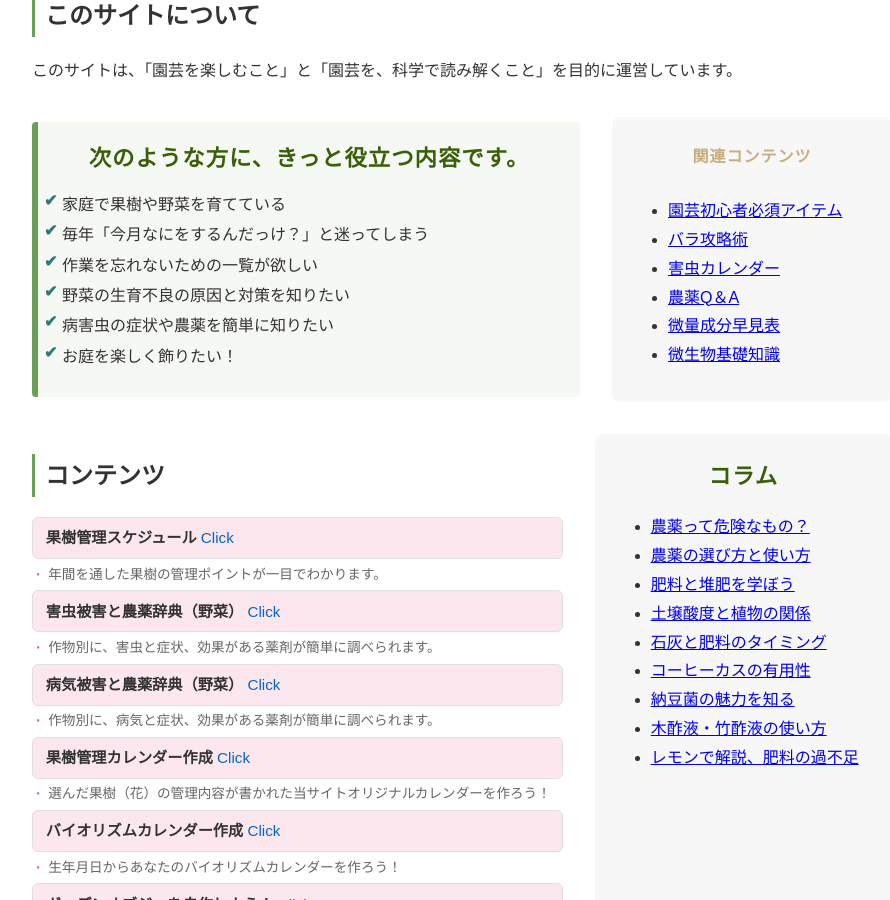
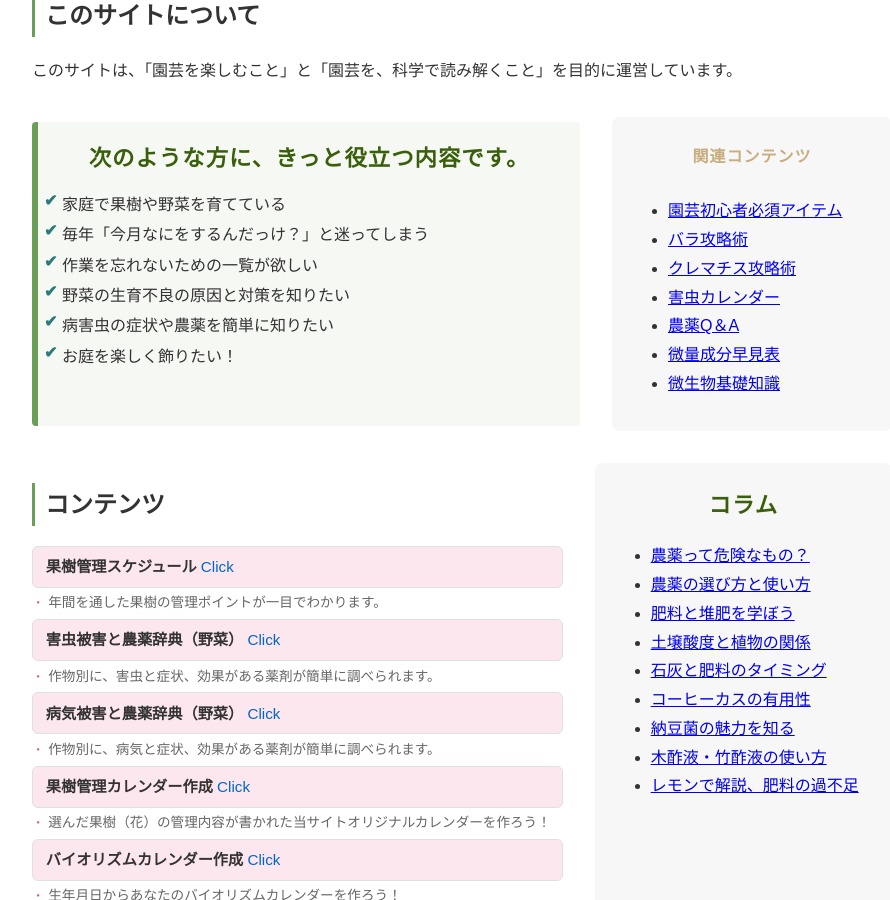
Before and after one commit to shiitake-garden/shiitake-garden.github.io, a Jekyll site: the page built from index.html, in a window 1280 px wide and 900 px high, scrolled down 375 px. Shown: the whole window, without its empty margins (178-1068 px from the left). Built offline with Jekyll 4.4.1, drawn with Linux system fonts in a browser that asks for light colours.

Commit message:
Update index.html

```diff
--- a/index.html
+++ b/index.html
@@ -32,6 +32,7 @@ title: カルティベーションラボ
     <ul>
       <li><a href="/column/column_syosinsya.html">園芸初心者必須アイテム</a></li>
       <li><a href="/contents/kouryaku/bara.html">バラ攻略術</a></li>
+      <li><a href="/contents/kouryaku/kurematisu.html">クレマチス攻略術</a></li>
       <li><a href="/column/column_nouyaku3.html">害虫カレンダー</a></li>
       <li><a href="/column/column_nouyaku_qa.html">農薬Q＆A</a></li>
       <li><a href="/column/column_hiryou_biryou.html">微量成分早見表</a></li>
```
